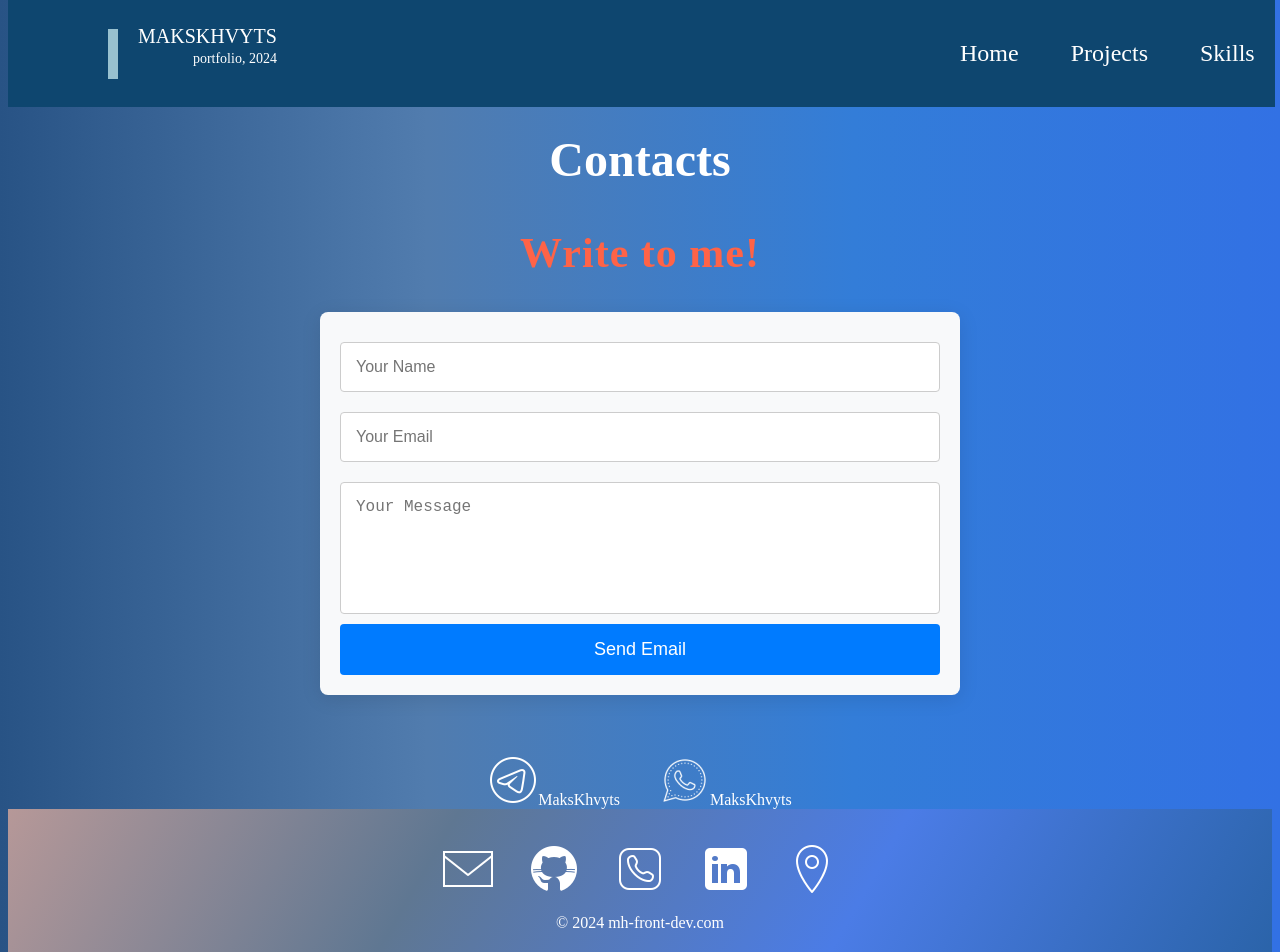
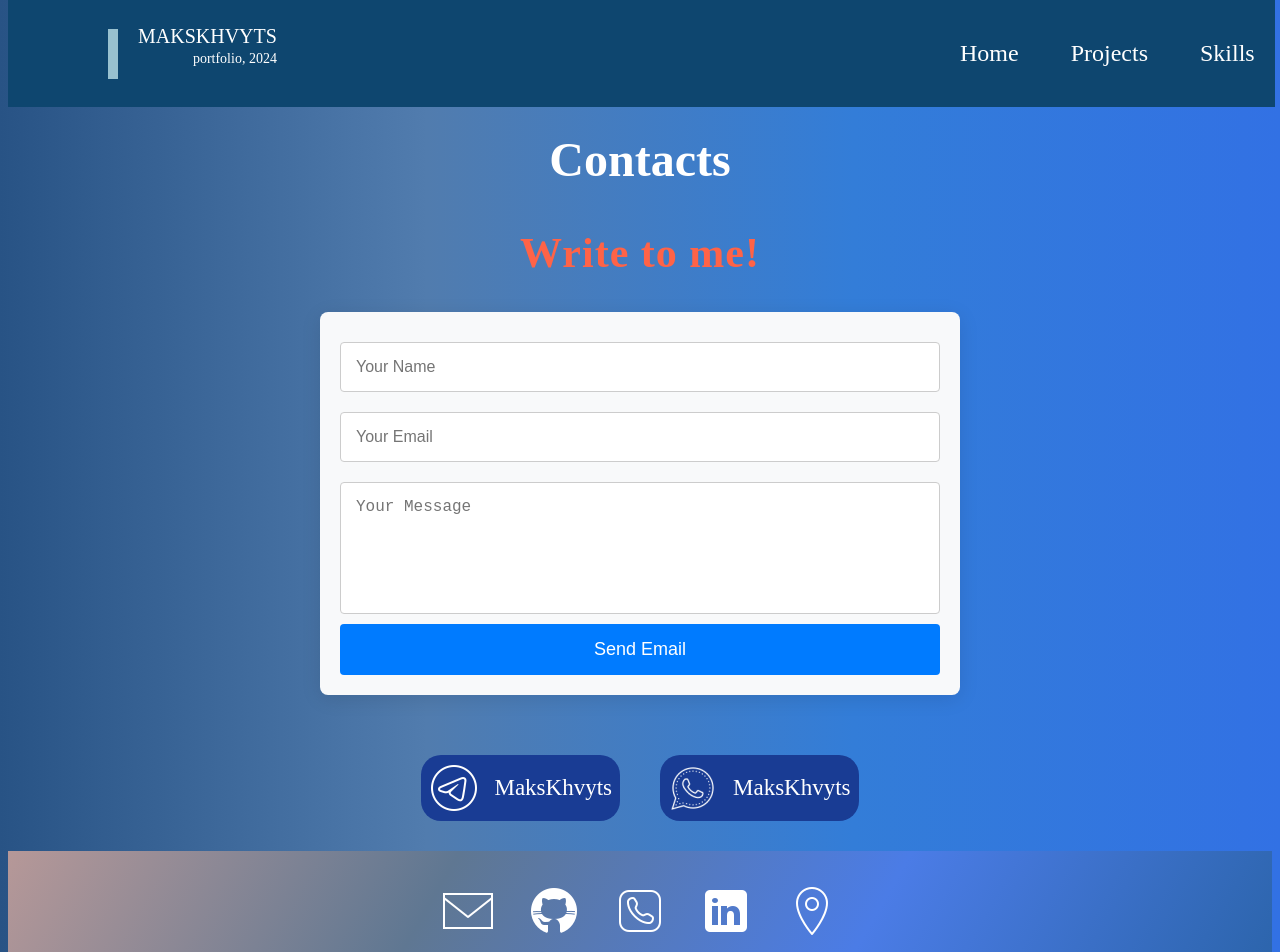
Before and after one commit to makskhv21/myWebSite, a React (Create React App) app: page /Contacts in a window 1280 px wide. Shown: the top 952 px of the page. Built offline with nearby package versions, Linux system fonts and the light colour scheme; the HTML template or start-up script is replaced by a standard one.

Commit message:
Add links to ContactMethod

```diff
--- a/src/components/pages/Contacts/ContactMethod.js
+++ b/src/components/pages/Contacts/ContactMethod.js
@@ -1,5 +1,5 @@
-const ContactMethod = ({ image, altText, username }) => (
-    <div className="contact-method">
+const ContactMethod = ({ image, altText, username, link }) => (
+    <div className="contact-method" onClick={() => window.open(link, "_blank")}>
         <img src={image} alt={altText} className="contact-img" />
         <span>{username}</span>
     </div>
--- a/src/components/pages/Contacts/Contacts.css
+++ b/src/components/pages/Contacts/Contacts.css
@@ -91,6 +91,23 @@
     font-size: 25px;
 }
 
+.contact-method {
+    display: flex;
+    justify-content: center;
+    align-items: center;
+    gap: 15px;
+    cursor: pointer;
+    margin-bottom: 30px;
+    font-size: 23px;
+    background-color: #193c94;
+    border-radius: 20px;
+    padding: 8px;
+}
+
+.contact-method:hover {
+    background-color: #354d88;
+}
+
 @media (max-width: 768px) {
     .email-form {
         width: 80%;
--- a/src/components/pages/Contacts/Contacts.js
+++ b/src/components/pages/Contacts/Contacts.js
@@ -38,8 +38,18 @@ function Contacts() {
             </div>
             <ContactForm onSubmit={handleFormSubmit} status={status} />
             <div className="contacts-tg-wsapp">
-                <ContactMethod image={telegramImage} altText="Telegram" username="MaksKhvyts" />
-                <ContactMethod image={whatsappImage} altText="WhatsApp" username="MaksKhvyts" />
+                <ContactMethod
+                    image={telegramImage}
+                    altText="Telegram"
+                    username="MaksKhvyts"
+                    link="https://t.me/MaksKhvyts"
+                />
+                <ContactMethod
+                    image={whatsappImage}
+                    altText="WhatsApp"
+                    username="MaksKhvyts"
+                    link="https://wa.me/MaksKhvyts"
+                />
             </div>
         </main>
     );
```
